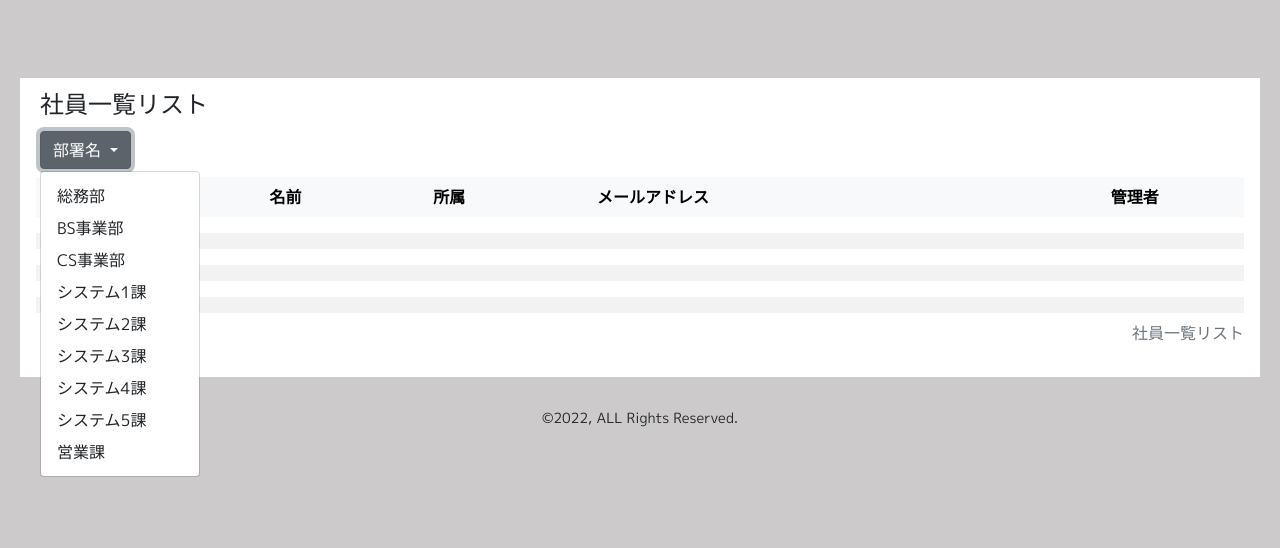
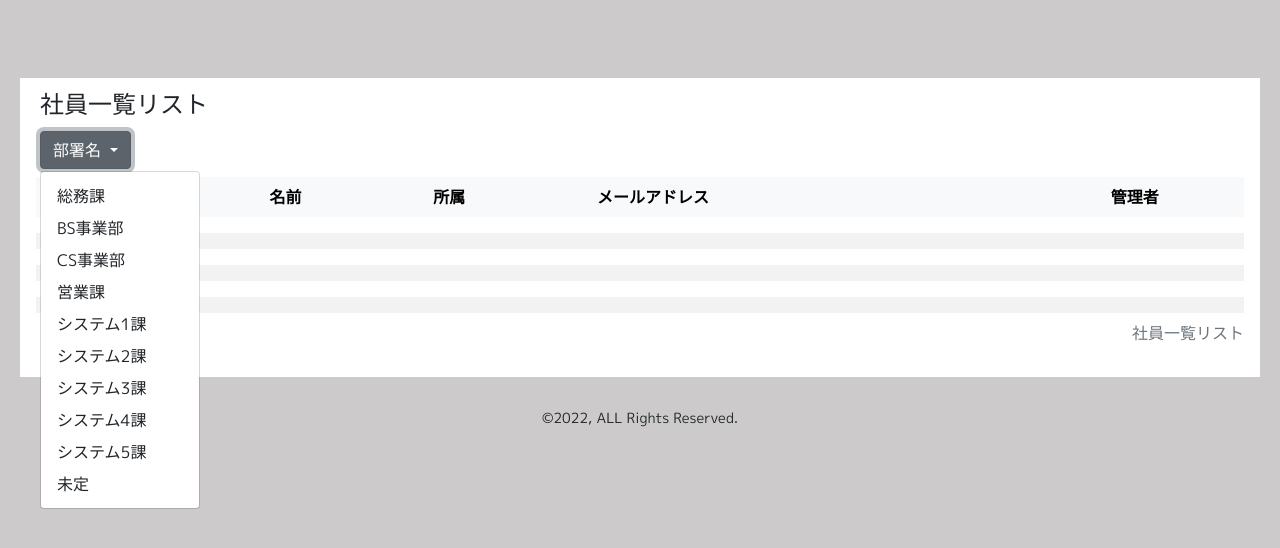
Before and after one commit to yantyal/my_project, a Flask app: page /user/list in a window 1280 px wide, after a click on "部署名". Shown: the part 82-630 px from the top of the page. Run offline with Flask 2, Linux system fonts and the light colour scheme; the visitor is signed in with stand-in values (Sample User, id 1); lists and menus that the app fills with data are empty; some libraries are stand-ins or nearby versions.

Commit message:
部署名で検索できるようにする

```diff
--- a/my_app/templates/list.html
+++ b/my_app/templates/list.html
@@ -110,15 +110,66 @@
                             部署名
                         </button>
                         <ul class="dropdown-menu">
-                            <li><a href="#" class="dropdown-item">総務部</a></li>
-                            <li><a href="#" class="dropdown-item">BS事業部</a></li>
-                            <li><a href="#" class="dropdown-item">CS事業部</a></li>
-                            <li><a href="#" class="dropdown-item">システム1課</a></li>
-                            <li><a href="#" class="dropdown-item">システム2課</a></li>
-                            <li><a href="#" class="dropdown-item">システム3課</a></li>
-                            <li><a href="#" class="dropdown-item">システム4課</a></li>
-                            <li><a href="#" class="dropdown-item">システム5課</a></li>
-                            <li><a href="#" class="dropdown-item">営業課</a></li>
+                            <li>
+                                <form action="{{url_for('list')}}" method="POST">
+                                    <input type="hidden" name="belong_id" value="1">
+                                    <button type="submit" class="dropdown-item">総務課</button>
+                                </form>
+                            </li>
+                            <li>
+                                <form action="{{url_for('list')}}" method="POST">
+                                    <input type="hidden" name="belong_id" value="2">
+                                    <button type="submit" class="dropdown-item">BS事業部</button>
+                                </form>
+                            </li>
+                            <li>
+                                <form action="{{url_for('list')}}" method="POST">
+                                    <input type="hidden" name="belong_id" value="3">
+                                    <button type="submit" class="dropdown-item">CS事業部</button>
+                                </form>
+                            </li>
+                            <li>
+                                <form action="{{url_for('list')}}" method="POST">
+                                    <input type="hidden" name="belong_id" value="4">
+                                    <button type="submit" class="dropdown-item">営業課</button>
+                                </form>
+                            </li>
+                            <li>
+                                <form action="{{url_for('list')}}" method="POST">
+                                    <input type="hidden" name="belong_id" value="5">
+                                    <button type="submit" class="dropdown-item">システム1課</button>
+                                </form>
+                            </li>
+                            <li>
+                                <form action="{{url_for('list')}}" method="POST">
+                                    <input type="hidden" name="belong_id" value="6">
+                                    <button type="submit" class="dropdown-item">システム2課</button>
+                                </form>
+                            </li>
+                            <li>
+                                <form action="{{url_for('list')}}" method="POST">
+                                    <input type="hidden" name="belong_id" value="7">
+                                    <button type="submit" class="dropdown-item">システム3課</button>
+                                </form>
+                            </li>
+                            <li>
+                                <form action="{{url_for('list')}}" method="POST">
+                                    <input type="hidden" name="belong_id" value="8">
+                                    <button type="submit" class="dropdown-item">システム4課</button>
+                                </form>
+                            </li>
+                            <li>
+                                <form action="{{url_for('list')}}" method="POST">
+                                    <input type="hidden" name="belong_id" value="9">
+                                    <button type="submit" class="dropdown-item">システム5課</button>
+                                </form>
+                            </li>
+                            <li>
+                                <form action="{{url_for('list')}}" method="POST">
+                                    <input type="hidden" name="belong_id" value="0">
+                                    <button type="submit" class="dropdown-item">未定</button>
+                                </form>
+                            </li>
                         </ul>
                     </div>
                     {% if session['management'] == 'Y' %}
```
